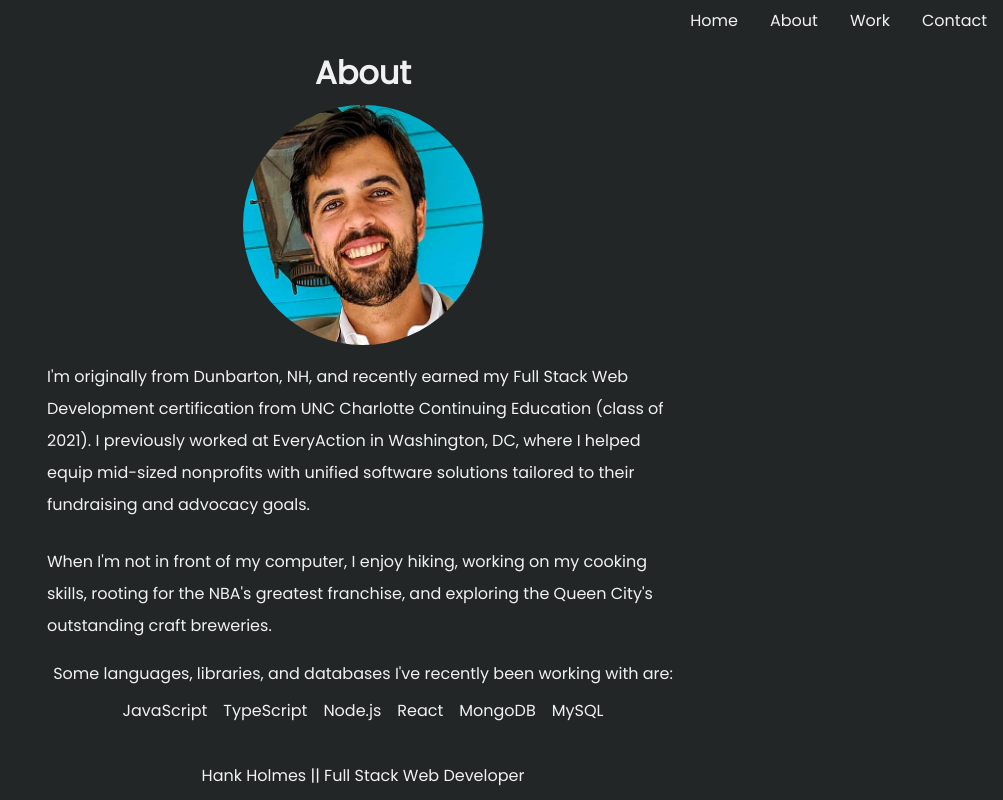
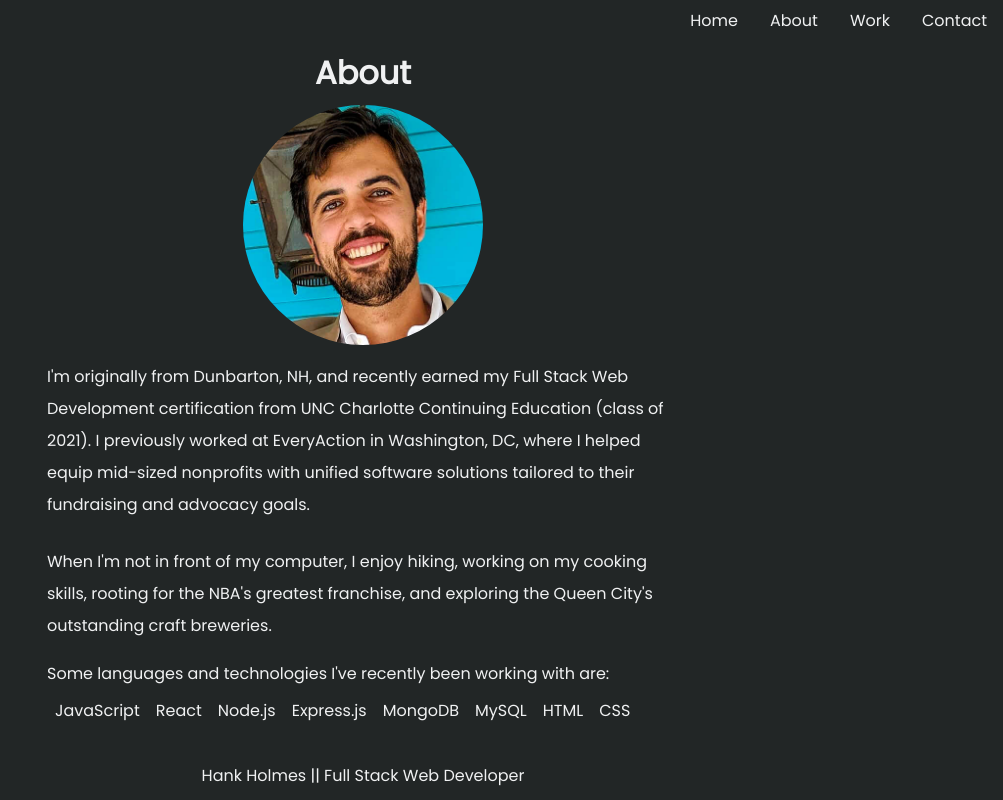
Before and after one commit to HHH-603/V2-Portfolio, a React (Create React App) app: page /about in a window 1280 px wide. Shown: the whole page, without its empty margins (277-1280 px from the left). Built offline with nearby package versions, Linux system fonts and the light colour scheme.

Commit message:
Updated my skills section, and added/changed some of my anchor links on my about page.

```diff
--- a/src/pages/about/index.js
+++ b/src/pages/about/index.js
@@ -21,18 +21,22 @@ const About = () => {
                     </p>
                     <br />
                     <p>
-                        When I'm not in front of my computer, I enjoy <a className="about-link" href="https://www.alltrails.com/us/north-carolina">hiking</a>, working on my cooking skills, rooting for <a className="about-link" href="https://en.wikipedia.org/wiki/Boston_Celtics">the NBA's greatest franchise</a>, and exploring the Queen City's <a className="about-link" href="https://www.tripadvisor.com/Attractions-g49022-Activities-c36-t133-Charlotte_North_Carolina.html">outstanding craft breweries</a>.
+                        When I'm not in front of my computer, I enjoy <a className="about-link" href="https://www.alltrails.com/us/north-carolina">hiking</a>, <a className="about-link" href="https://www.foodandwine.com/recipes">working on my cooking skills</a>, rooting for <a className="about-link" href="https://en.wikipedia.org/wiki/Boston_Celtics">the NBA's greatest franchise</a>, and exploring <a className="about-link" href="https://www.tripadvisor.com/Attractions-g49022-Activities-c36-t133-Charlotte_North_Carolina.html">the Queen City's outstanding craft breweries</a>.
                     </p>
                 </div>
                 <div className="skills-container">
-                    <p>Some languages, libraries, and databases I've recently been working with are:</p>
+                    <p>Some languages and technologies I've recently been working with are:</p>
                     <ul className="skill-list">
                         <li className="skill-list-item">JavaScript</li>
-                        <li className="skill-list-item">TypeScript</li>
+                        <li className="skill-list-item">React</li>
                         <li className="skill-list-item">Node.js</li>
-                        <li className="skill-list-item">React</li>
+                        <li className="skill-list-item">Express.js</li>
                         <li className="skill-list-item">MongoDB</li>
                         <li className="skill-list-item">MySQL</li>
+                        <li className="skill-list-item">HTML</li>
+                        <li className="skill-list-item">CSS</li>
+                        <li className="skill-list-item"></li>
+                        <li className="skill-list-item"></li>
                     </ul>
                 </div>
             </div>
--- a/src/pages/about/style.css
+++ b/src/pages/about/style.css
@@ -43,8 +43,8 @@
 .skills-container {
     display: flex;
     flex-flow: column wrap;
-    align-items: center;
-    justify-content: center;
+    /* align-items: center;
+    justify-content: center; */
     width: 50vw;
     margin: .25rem;
     padding: .25rem;
```
